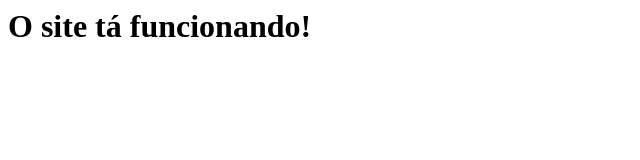
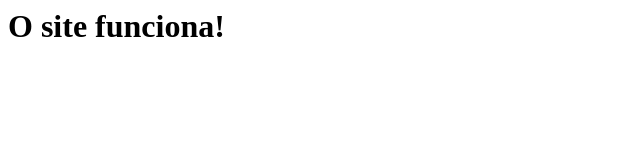
Before and after one commit to codeagranel/codeagranel.github.com, a plain HTML site: page index.html in a window 1280 px wide. Shown: the whole page, without its empty margins (0-640 px from the left). Drawn offline with Linux system fonts and the light colour scheme.

Commit message:
Update test

```diff
--- a/index.html
+++ b/index.html
@@ -1 +1 @@
-<h1>O site tá funcionando!</h1>
+<h1>O site funciona!</h1>
```
